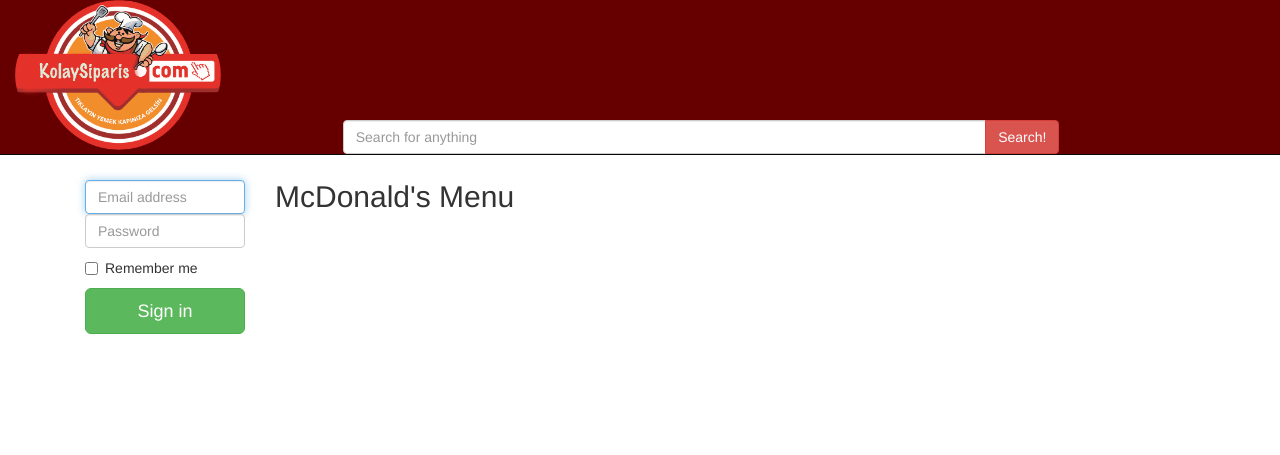
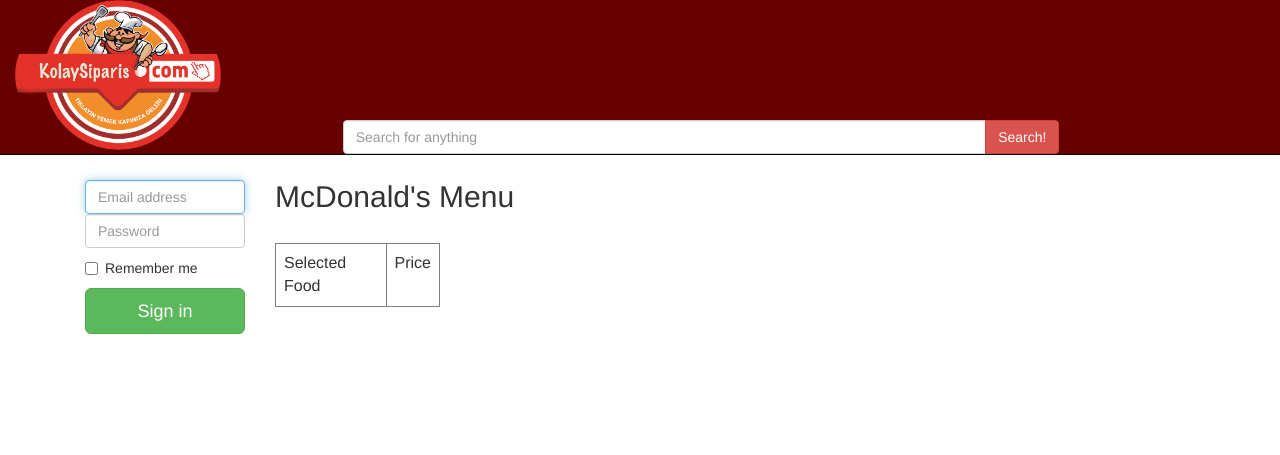
Before and after one commit to yilmazalican/KolaySiparis, a Django app: page /customerRestaurant in a window 1280 px wide. Shown: the top 455 px of the page. Run offline with Django 3.2, Linux system fonts and the light colour scheme; data that the repository does not hold is empty; some libraries are stand-ins or nearby versions.

Commit message:
added menu select feature and cart

```diff
--- a/static/templates/customerRestaurant.html
+++ b/static/templates/customerRestaurant.html
@@ -10,30 +10,8 @@
 {% load static from staticfiles%}
 {% load randomn %}
 
-
 <html  lang="en">
- <head>
-<script type="text/javascript" >
-
-$(document).ready(function(){
-
-  $(".use-address").click(function() {
-      var $row = $(this).closest("tr");
-        // Find the row
-      var $text = $row.find(".nr").text(); // Find the text
-
-      $("#myvar").text($text);
-
-  });
-});
-  </script>
-
-
- </head>
-
-
 <body>
-
   <nav class="navbar navbar-inverse navbar-fixed-top "  style="background-color:#660000">
     <div class="container-fluid">
       <div class="navbar-header">
@@ -55,9 +33,6 @@
       </div><!--/.end row -->
     </div>
   </nav> <!--/.navbar-collapse -->
-
-
-
 
   <div class="row">
     <div class="container">
@@ -82,30 +57,68 @@
       </div>
 
 
+
       <div class="col-md-9">
 
         <h2> McDonald's Menu</h2>
         <table class="table" id="menutable" name="menutable">
+
+          <tr class="danger">
+
             <tbody>
               {%for a in list%}
-        <tr class = {% DoRandom %}>
-          <td class="nr">{{ a.name }}</td>
-          <td>{{ a.description }}</td>
-          <td>
-            <button type="button" class="use-address" />
-          </td>
-          <td ><p>${{ a.price }}<a href="#"><span  class="glyphicon glyphicon-shopping-cart"></span></a></p></td>
-          <td id="myvar"></td>
+              <tr class= {% DoRandom %}>
+                <td >{{a.name}}</td>
+                <td class="nr">{{a.description}}</td>
+                <td class="rn"><p>{{a.price}}</p></td>
+                <td id="addbutton" > <button class="myaddButton" type="button"> Add to Basket </button> </td>
               </tr>
+
               {%endfor%}
             </tbody>
           </table>
         </div>
+        <div class="row">
+          <div class="col-md-2 " style ='background-color:'>
+            <table border="1" class="table"name="carttable">
 
-
-
-
-
-
+              <thead>
+                <td>Selected Food</td>
+                <td>Price</td>
+              </thead>
+              <tbody  id="carttable" >
+              </tbody>
+            </table>
+          </div>
+          <div>
           </div><!--/.end row-->
         </div><!--/.end container -->
+        <script type="text/javascript" >
+
+        $(document).ready(function(){
+          var sum = 0;
+          $(document).on('click', '.myaddButton', function() {
+
+            var $foodname = $(this).closest("tr")   // Finds the closest row <tr>
+            .find(".nr")     // Gets a descendent with class="nr"
+            .text();
+            var $foodprice = $(this).closest("tr")   // Finds the closest row <tr>
+            .find(".rn")     // Gets a descendent with class="nr"
+            .text();
+            $('#carttable').prepend("<tr class='danger' id ='myTableRow'><td>"+$foodname+"</td><td class='price'>"+$foodprice+"</td> <td> <button type='button' class='deletebutton' >Delete</button>  </td></tr>");
+
+          });
+          $(document).on('click', '.deletebutton', function() {
+            $('#myTableRow').remove();
+            //$('.price').each(function() {
+            //  var $price = $(this);
+            //console.log($price);
+            //sum += parseInt($price.context.innerHTML);
+
+            //});
+
+            //$('#total').html(sum);
+            //sum = 0;
+          });
+        });
+        </script>
```
Lines whose indentation alone changed are shown as unchanged.
